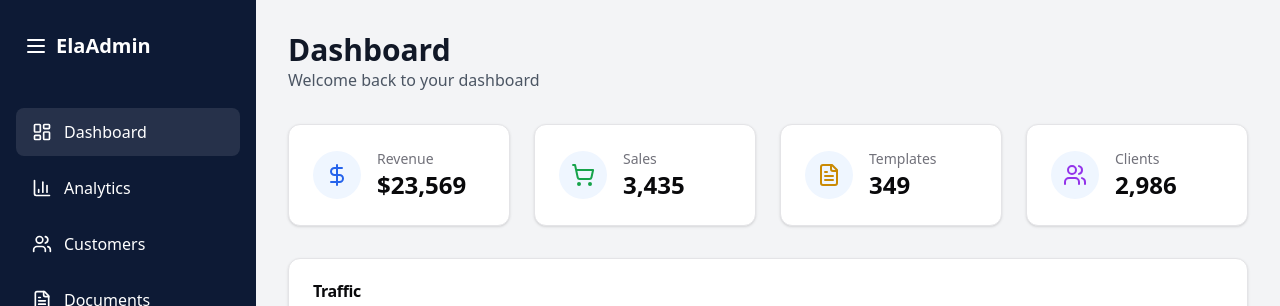
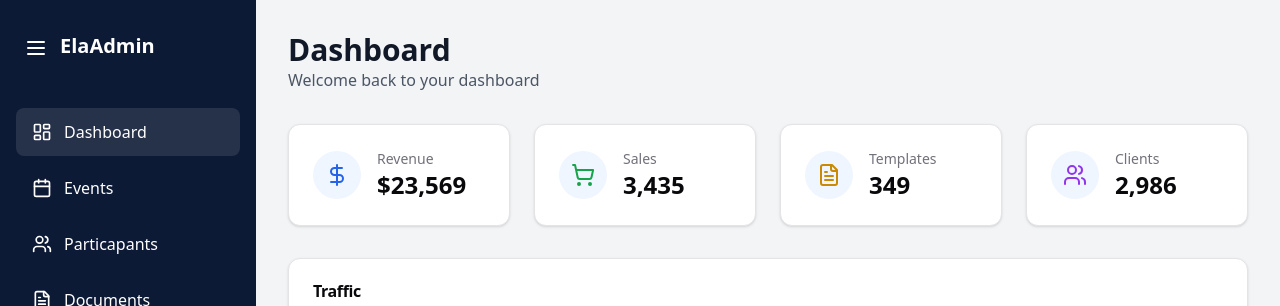
Before and after one commit to Echaftech23/AthletixHub-front, a React (Vite) app: page /dashboard in a window 1280 px wide. Shown: the top 306 px of the page. Built offline with nearby package versions, Linux system fonts and the light colour scheme; no server answers; sample sign-in values are in the browser's storage.

Commit message:
refactor sidebar navigation; add toggle functionality and update menu items for improved user experience

```diff
--- a/src/components/layout/sidebar-nav.tsx
+++ b/src/components/layout/sidebar-nav.tsx
@@ -9,9 +9,10 @@ interface NavItem {
 
 interface SidebarNavProps {
   items: NavItem[];
+  isOpen: boolean;
 }
 
-export function SidebarNav({ items }: SidebarNavProps) {
+export function SidebarNav({ items, isOpen }: SidebarNavProps) {
   return (
     <nav className="mt-8">
       <ul className="space-y-2">
@@ -20,13 +21,11 @@ export function SidebarNav({ items }: SidebarNavProps) {
             <a
               href="#"
               className={`flex items-center gap-3 px-4 py-3 rounded-lg transition-colors ${
-                item.active
-                  ? 'bg-white/10'
-                  : 'hover:bg-white/5'
+                item.active ? 'bg-white/10' : 'hover:bg-white/5'
               }`}
             >
               <item.icon className="h-5 w-5" />
-              <span>{item.label}</span>
+              {isOpen && <span>{item.label}</span>}
             </a>
           </li>
         ))}
--- a/src/components/layout/sidebar.tsx
+++ b/src/components/layout/sidebar.tsx
@@ -1,22 +1,31 @@
-import { LayoutDashboard, BarChart3, Users, FileText, Settings, Menu } from 'lucide-react';
+import React, { useState } from 'react';
+import { LayoutDashboard, Calendar, Users, FileText, Settings, Menu } from 'lucide-react';
 import { SidebarNav } from './sidebar-nav';
 
 const menuItems = [
   { icon: LayoutDashboard, label: 'Dashboard', active: true },
-  { icon: BarChart3, label: 'Analytics' },
-  { icon: Users, label: 'Customers' },
+  { icon: Calendar, label: 'Events' },
+  { icon: Users, label: 'Particapants' },
   { icon: FileText, label: 'Documents' },
   { icon: Settings, label: 'Settings' },
 ];
 
 export function Sidebar() {
+  const [isSidebarOpen, setIsSidebarOpen] = useState(true);
+
+  const toggleSidebar = () => {
+    setIsSidebarOpen(!isSidebarOpen);
+  };
+
   return (
-    <div className="h-screen w-64 bg-sidebar text-white p-4 flex flex-col">
-      <div className="flex items-center gap-2 px-2 py-4">
-        <Menu className="h-6 w-6" />
-        <span className="text-xl font-bold">ElaAdmin</span>
+    <div className={`h-screen bg-sidebar text-white p-4 flex flex-col transition-width duration-300 ${isSidebarOpen ? 'w-64' : 'w-20'}`}>
+      <div className="flex items-center gap-3 px-2 py-4">
+        <button onClick={toggleSidebar}>
+          <Menu className="h-6 w-6 mt-1 cursor-pointer" />
+        </button>
+        {isSidebarOpen && <span className="text-xl font-bold">ElaAdmin</span>}
       </div>
-      <SidebarNav items={menuItems} />
+      <SidebarNav items={menuItems} isOpen={isSidebarOpen} />
     </div>
   );
 }
--- a/src/pages/auth/DashboardPage.tsx
+++ /dev/null
@@ -1,18 +0,0 @@
-// src/pages/DashboardPage.tsx
-import React, { useContext } from 'react';
-import { AuthContext } from '@/contexts/auth/AuthContext';
-import Navbar  from '@/components/ui/Navbar';
-
-export const DashboardPage: React.FC = () => {
-  const { user } = useContext(AuthContext);
-
-  return (
-    <div>
-      <Navbar />
-      <div className="p-6">
-        <h1 className="text-2xl font-bold">Welcome, {user?.username}!</h1>
-        <p>This is the dashboard page.</p>
-      </div>
-    </div>
-  );
-};
```
